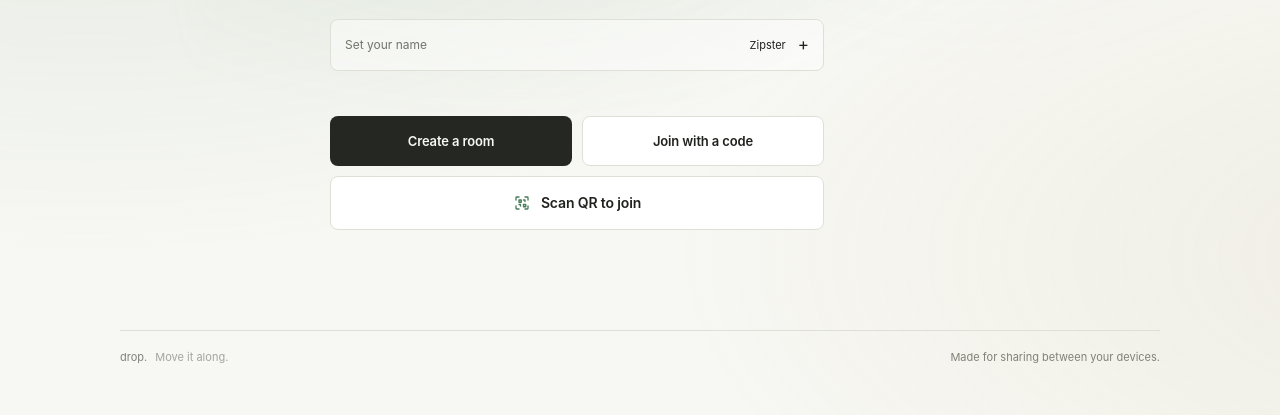
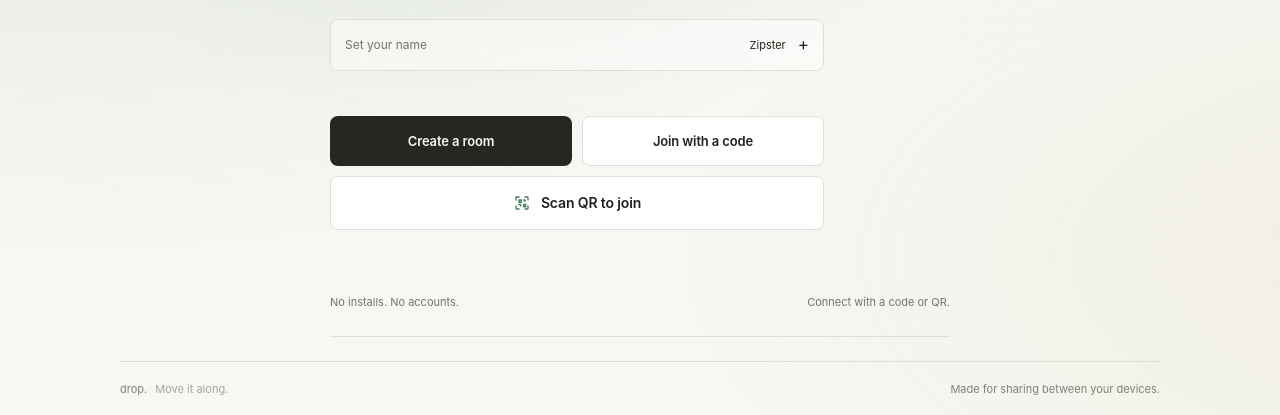
Before and after one commit to srvdnya/drop, a website: page public/index.html in a window 1280 px wide. Shown: the part 416-831 px from the top of the page. Before the commit the page ends 800 px from the top, so only its background shows below. Drawn offline with Linux system fonts and the light colour scheme.

Commit message:
Add subtle benefit row above footer

```diff
--- a/public/index.html
+++ b/public/index.html
@@ -43,6 +43,7 @@
       <div id="resumeCard" class="resume-card hidden"><div class="resume-copy"><strong>Back to your last room?</strong><span id="resumeDescription">Rejoin if the room is still active.</span></div><div class="resume-actions"><button id="resumeBtn" class="button button-light" type="button">Rejoin room</button><button id="forgetRoomBtn" class="quiet-button" type="button">Dismiss</button></div></div>
       <div id="joinPanel" class="join-panel hidden"><label for="joinCode">SESSION CODE</label><input id="joinCode" class="code-input" type="text" inputmode="text" autocomplete="off" autocapitalize="off" spellcheck="false" maxlength="6" placeholder="DROP01" aria-describedby="codeHint"><div id="codeHint" class="hint">6 letters or numbers. Not case-sensitive.</div><button id="joinBtn" class="button button-dark" disabled>Join session</button></div>
 
+      <div class="home-foot"><span>No installs. No accounts.</span><span>Connect with a code or QR.</span></div>
     </section>
 
     <section id="waitingView" class="view session-view hidden">
```
